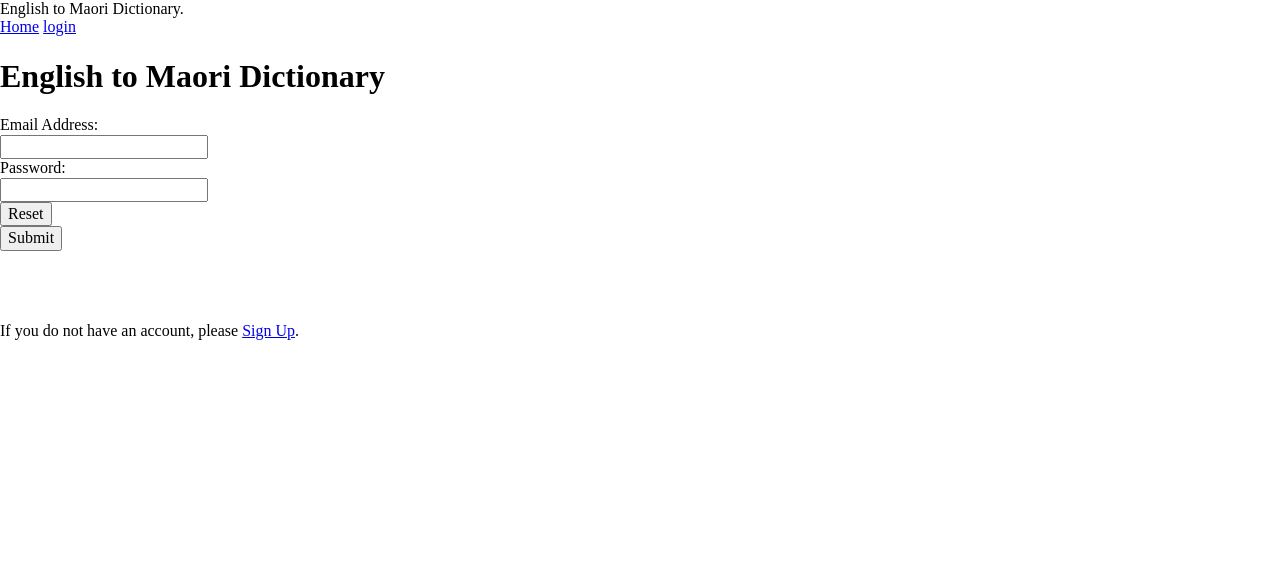
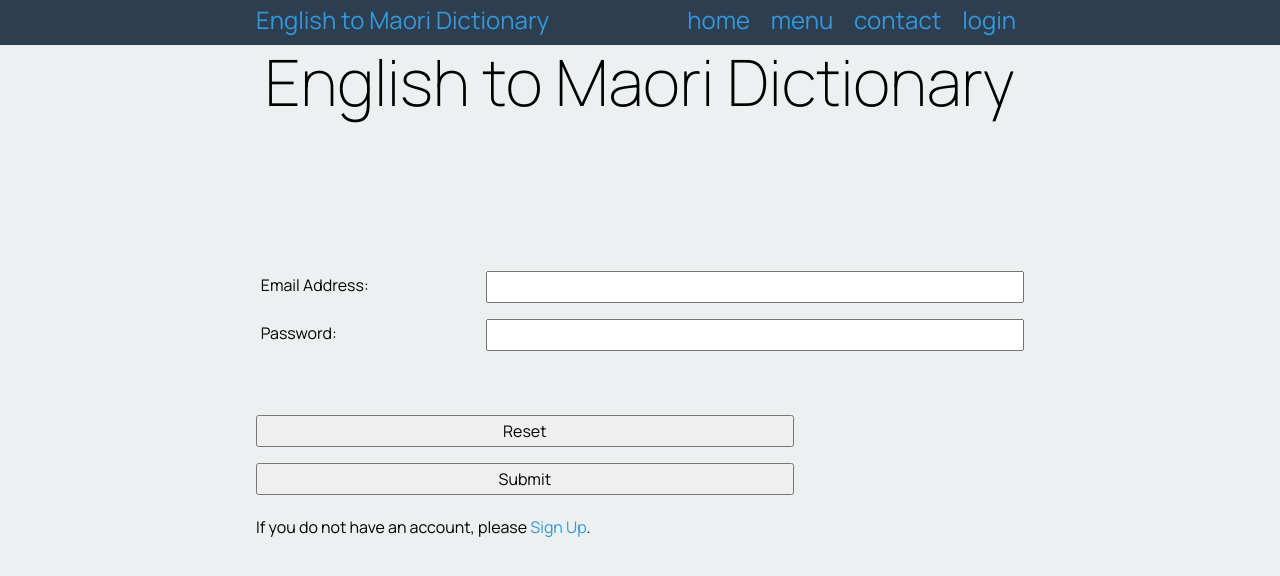
Before and after one commit to PnavTheMonkey/13DTS-Maori-Dictionary, a Flask app: page /login in a window 1280 px wide. Shown: the top 576 px of the page. Run offline with Flask 3, Linux system fonts and the light colour scheme.

Commit message:
style sheet works

```diff
--- /dev/null
+++ b/static/style.css
@@ -0,0 +1,204 @@
+* {
+    font-family: 'Manrope', sans-serif;
+    padding: 0;
+    margin: 0;
+    box-sizing: border-box;
+}
+
+body {
+    background-color: rgba(236, 240, 241, 1.0);
+}
+
+.container {
+    width: 60vw;
+    margin: auto;
+    /*background-color: rgba(52, 73, 94, 1.0);*/
+    /*color: rgba(236, 240, 241, 1.0);*/
+}
+
+.container::after {
+    content: "";
+    clear: both;
+    display: table;
+}
+
+img {
+    max-width: 100%;
+}
+
+h1 {
+    text-align: center;
+    font-weight: 200;
+    font-size: 4rem;
+    margin: 0;
+}
+
+h2 {
+    font-size: 2rem;
+    text-align: center;
+    margin: 0 0 0.5rem 0;
+}
+
+nav {
+    background-color: rgba(44, 62, 80, 1.0); /* darkest blue */
+    text-align: center;
+    /*color: rgba(52, 152, 219, 1.0);!*light blue*!*/
+    font-size: 1.5rem;
+    padding-top: 0.4rem;
+    padding-bottom: 0.7rem;
+    color: rgba(52, 152, 219, 1.0); /*light blue*/
+}
+
+.navbar-brand {
+    display: inline;
+    float: left;
+}
+
+.navbar-links {
+    display: inline;
+    float: right;
+}
+
+nav a {
+    /*margin:0 0.5rem;*/
+    padding: 0 0.5rem;
+    font-size: 1.5rem;
+
+    /*border: 1px solid rgba(52, 152, 219, 1.0);*/
+    /*border-radius:0.5rem;*/
+}
+
+nav a:hover {
+    /*color: rgba(44, 62, 80, 1.0); !* darkest blue *!*/
+    /*background-color: rgba(52, 152, 219, 1.0); !*light blue*!*/
+    border-bottom: 3px solid rgba(52, 152, 219, 1.0);
+}
+
+a, a:visited {
+    color: rgba(52, 152, 219, 1.0);
+    /*color:hotpink;*/
+    text-decoration: none;
+}
+
+.product-box img {
+    /*max-width:200px;*/
+}
+
+.products {
+    display: flex;
+    flex-wrap: wrap;
+    justify-content: space-evenly;
+}
+
+.product-box {
+    /*width: 13vw;*/
+    width: 32%;
+    /*float: left;*/
+    /*display: table-cell;*/
+    /*padding: 0.5rem;*/
+    /*margin: 1vw;*/
+    border: 1px solid rgba(189, 195, 199, 1.0);
+    color: rgba(44, 62, 80, 1.0);
+    margin-bottom: 0.5rem;
+}
+
+.product-box-heading {
+    padding: 0.5rem;
+}
+
+.product-box-image {
+    height: 150px;
+    overflow: hidden;
+}
+
+.product-box-info {
+    padding: 0.5rem;
+
+}
+
+.product-box h3 {
+    font-size: 1.2rem;
+    text-align: center;
+}
+
+.product-box p {
+    font-size: 0.8rem;
+    margin-bottom: 0.3rem;
+}
+
+.product-box a {
+    border: 1px solid tomato;
+    padding: 0.3rem;
+    text-align: right;
+}
+
+.myform {
+    width: 80%;
+    margin: auto;
+    padding-top: 3rem;
+}
+
+.form-group {
+    padding-top: 3rem;
+}
+
+.form-label {
+    width: 30%;
+    float: left;
+    padding: 0.3rem;
+}
+
+.form-element {
+    width: 70%;
+    float: left;
+}
+
+.button-group {
+    margin-top: 3rem;
+    text-align: center;
+}
+
+.button-group input {
+    padding: 0.3rem;
+}
+
+.form-group input {
+    padding: 0.3rem;
+    width: 100%;
+}
+
+table {
+    border-collapse: collapse;
+}
+
+.cart-table > thead {
+    font-weight: bold;
+}
+
+.cart-table td {
+    padding: 0.2rem 1rem;
+    text-align: center;
+    border: 1px solid #ddd;
+}
+
+.cart-total {
+    font-weight: bold;
+}
+
+
+@media only screen and (max-width: 600px) {
+    .container {
+        width: 100%;
+    }
+
+    .product-box {
+        width: 49%;
+    }
+}
+
+
+@media only screen and (max-width: 400px) {
+    .product-box {
+        width: 100%;
+    }
+}
--- a/templates/base.html
+++ b/templates/base.html
@@ -3,21 +3,21 @@
 
 <head>
     <meta charset="utf-8">
-    <title>Maori to English Dictionary | home</title>
+    <title>English to Maori Dictionary</title>
     <meta name="viewport" content="width=device-width, initial-scale=1">
-    <link href= rel="style.css">
+    <link href="https://fonts.googleapis.com/css2?family=Manrope:wght@200;400;600;800&display=swap" rel="stylesheet">
     <link rel="stylesheet" href="https://cdnjs.cloudflare.com/ajax/libs/normalize/8.0.1/normalize.css"/>
-    <link href="{{ url_for('static', filename='smile.css') }}" rel="stylesheet">
+    <link href="{{ url_for('static', filename='style.css') }}" rel="stylesheet">
 </head>
 
 <body>
 <nav>
     <div class="container">
-        <div class="navbar-brand">English to Maori Dictionary.</div>
+        <div class="navbar-brand">English to Maori Dictionary</div>
         <div class="navbar-links">
-            <a href="/">Home</a>
-            <a href="/menu/1"></a>
-            <a href="/contact"></a>
+            <a href="/">home</a>
+            <a href="/menu/1">menu</a>
+            <a href="/contact">contact</a>
             <a href="/login">login</a>
         </div>
     </div>
```
